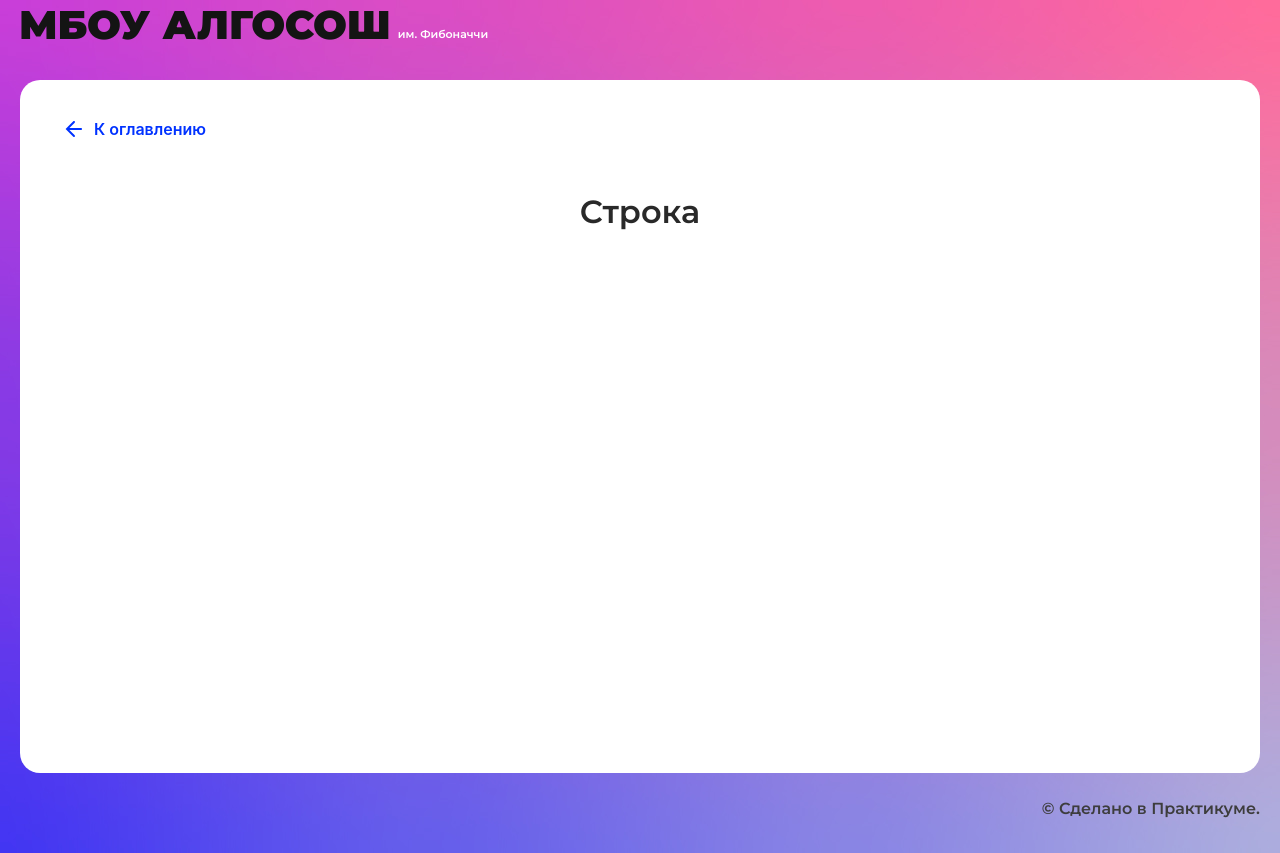
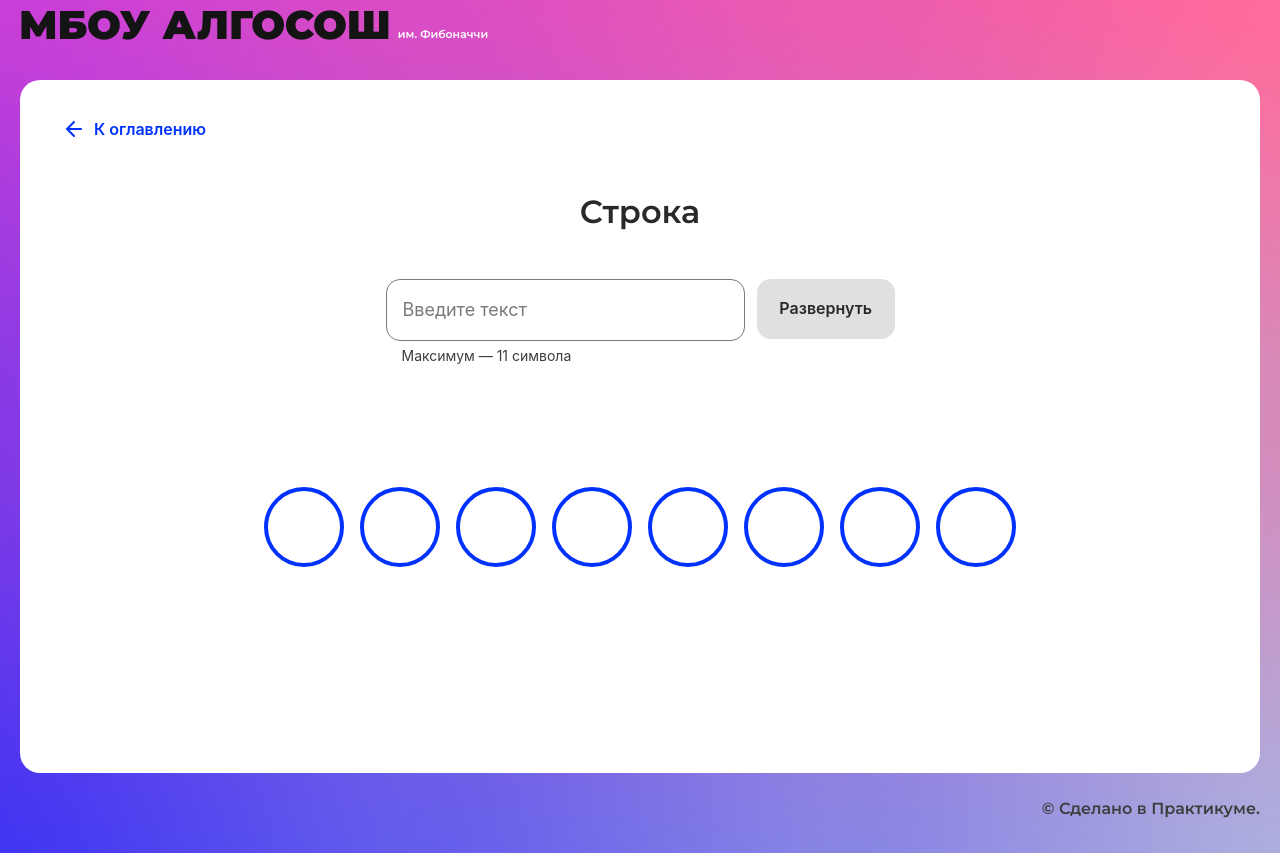
Before and after one commit to SergeyKukhtalevV/algososh, a React (Create React App) app: page /recursion in a window 1280 px wide. Built offline with nearby package versions, Linux system fonts and the light colour scheme.

Commit message:
feature: string: added html and css

```diff
--- /dev/null
+++ b/src/components/string/string.module.css
@@ -0,0 +1,24 @@
+.wrapper {
+  display: flex;
+  flex-direction: column;
+  row-gap: 120px;
+  width: 100%;
+}
+
+.container {
+  column-gap: 12px;
+  display: flex;
+  flex-direction: row;
+  margin: 0 auto;
+  max-width: 567px;
+}
+
+.containerResult {
+  column-gap: 16px;
+  display: flex;
+  flex-direction: row;
+  justify-content: center;
+  list-style: none;
+  margin: 0;
+  padding: 0;
+}
--- a/src/components/string/string.tsx
+++ b/src/components/string/string.tsx
@@ -1,10 +1,59 @@
-import React from "react";
-import { SolutionLayout } from "../ui/solution-layout/solution-layout";
+import React, {useState} from "react";
+import {SolutionLayout} from "../ui/solution-layout/solution-layout";
+import style from './string.module.css'
+import {Input} from "../ui/input/input";
+import {Button} from "../ui/button/button";
+import {ElementStates} from "../../types/element-states";
+import {Circle} from "../ui/circle/circle";
+
+type TElement = {
+  value: string;
+  color: ElementStates
+}
 
 export const StringComponent: React.FC = () => {
+  const [loader, setLoader] = useState(false);
+  const [inputValue, setInputValue] = useState<TElement[]>([]);
+
   return (
     <SolutionLayout title="Строка">
+      <div className={style.wrapper}>
+        <div className={style.container}>
+          <Input maxLength={11} isLimitText={true}/>
+          <Button text={'Развернуть'}
+                  linkedList={'small'}
+                  isLoader={loader}
+                  disabled={!inputValue.length}
 
+          />
+        </div>
+        <ul className={style.containerResult}>
+          <li>
+            <Circle />
+          </li>
+          <li>
+            <Circle />
+          </li>
+          <li>
+            <Circle />
+          </li>
+          <li>
+            <Circle />
+          </li>
+          <li>
+            <Circle />
+          </li>
+          <li>
+            <Circle />
+          </li>
+          <li>
+            <Circle />
+          </li>
+          <li>
+            <Circle />
+          </li>
+        </ul>
+      </div>
     </SolutionLayout>
   );
 };
```
Also changed, not shown: 1 other file (tests, documents, lock files or other folders).
